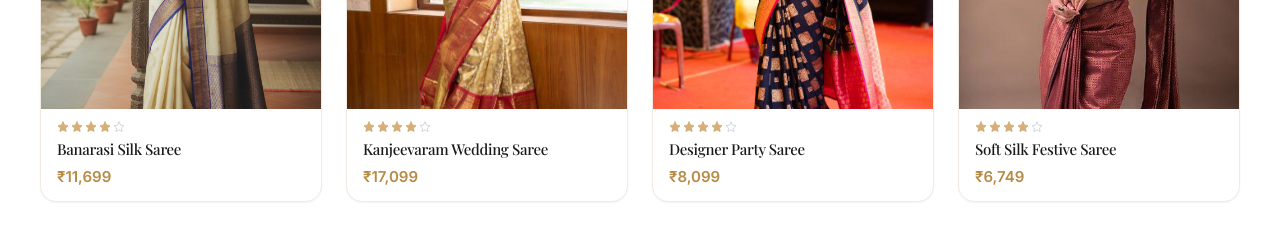
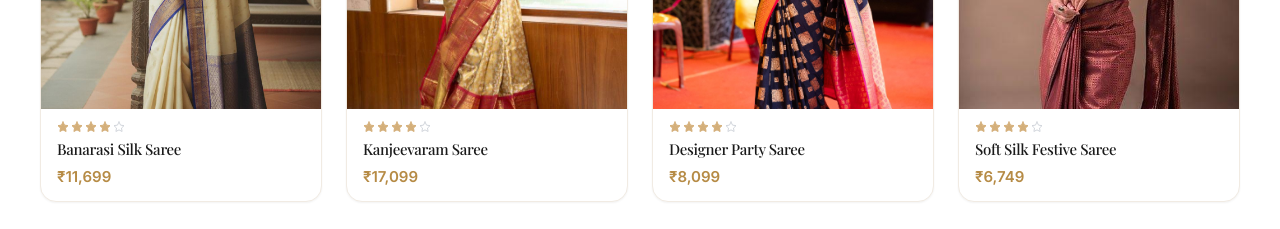
Before and after one commit to intouchmarketingsolutions/Sara_Fashions, a React (Vite) app: page / in a window 1280 px wide. Shown: the part 1540-1769 px from the top of the page. Built offline with nearby package versions, Linux system fonts and the light colour scheme.

Commit message:
Update products data

```diff
--- a/src/data/products.js
+++ b/src/data/products.js
@@ -51,7 +51,7 @@ export const womenProducts = [
   },
   {
     id: 'w2',
-    name: 'Kanjeevaram Wedding Saree',
+    name: 'Kanjeevaram Saree',
     category: 'women',
     subcategory: 'Sarees',
     price: 17099,
```
